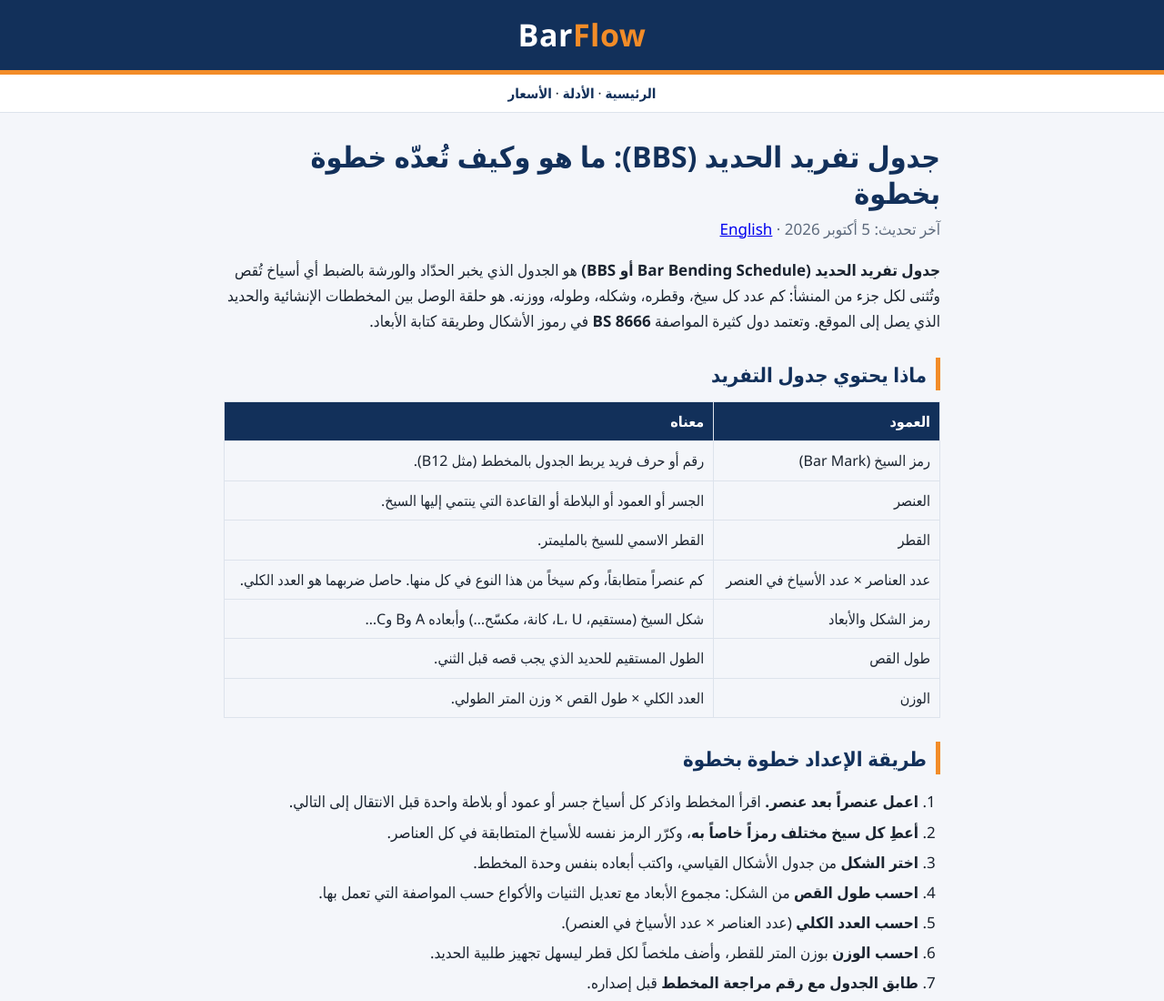
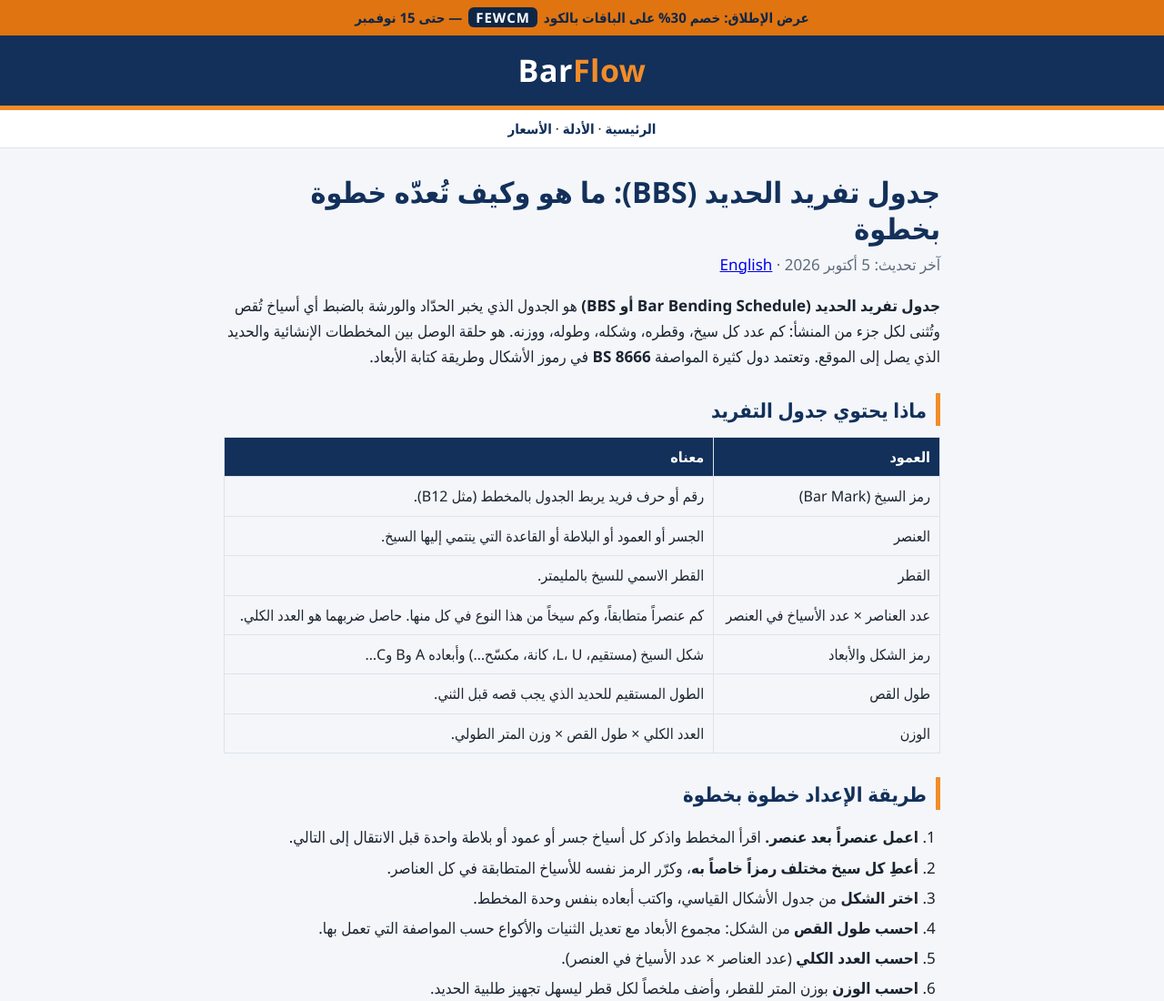
Before and after one commit to awada1990-stack/BarFlow, a plain HTML site: page ar/guides/bar-bending-schedule-guide.html in a window 1280 px wide. Shown: the top 1100 px of the page at 91% size. Drawn offline with Linux system fonts and the light colour scheme.

Commit message:
Launch offer banner script on Arabic guides

```diff
--- a/ar/guides/bar-bending-schedule-guide.html
+++ b/ar/guides/bar-bending-schedule-guide.html
@@ -83,5 +83,6 @@
 <div class="cta"><b>جرّب BarFlow</b><p style="margin:6px 0 0">جداول تفريد الحديد في إكسل وخطة قص لحديد التسليح، بالعربية والإنجليزية. ويمكن تجربة البرنامجين مجاناً.</p><a class="btn" href="/ar/">BarFlow BBS (إكسل)</a><a class="btn alt" href="https://apps.microsoft.com/detail/9N9P9HSBWGD3">Cutting Plan (متجر Microsoft)</a><a class="btn buynow" style="font-size:16px;padding:11px 24px;margin-top:8px" href="/ar/#pricing-ar">الأسعار</a></div><p><a href="/ar/guides/">&rarr; كل الأدلة</a></p></main>
 <footer>BarFlow &middot; <a href="/terms.html">الشروط</a> &middot; <a href="/privacy.html">الخصوصية</a> &middot; <a href="/refund.html">الاسترداد</a> &middot; <a href="https://www.youtube.com/@barflowapp" rel="noopener">YouTube</a> &middot; <a href="https://www.linkedin.com/company/barflowapp" rel="noopener">LinkedIn</a> &middot; <a href="mailto:support@barflowapp.com">support@barflowapp.com</a></footer>
 <script data-goatcounter="https://barflow.goatcounter.com/count" async src="//gc.zgo.at/count.js"></script>
+<script src="/promo.js" defer></script>
 </body>
 </html>
```
Also changed, not shown: ar/guides/choosing-rebar-bbs-software.html (+1 -0 lines), ar/guides/index.html (+1 -0 lines), ar/guides/rebar-weight-and-cutting-length.html (+1 -0 lines), ar/guides/reduce-rebar-waste-cutting-plan.html (+1 -0 lines).
